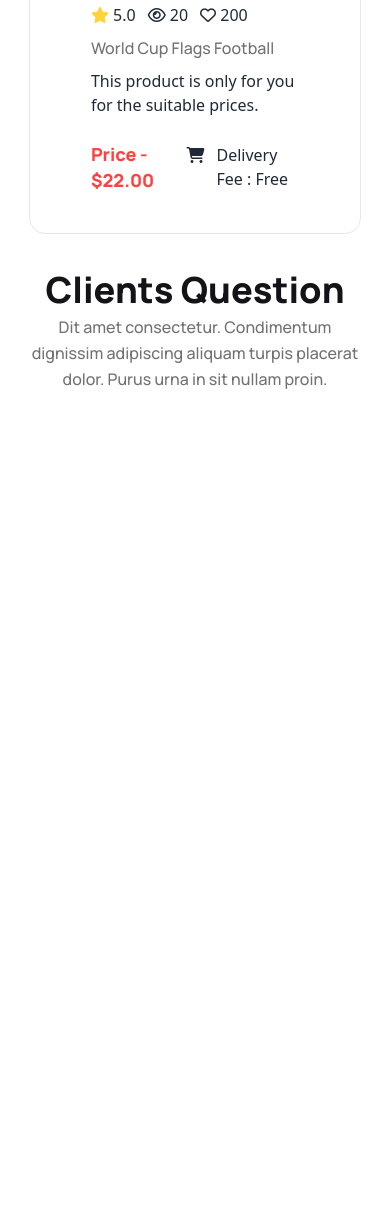
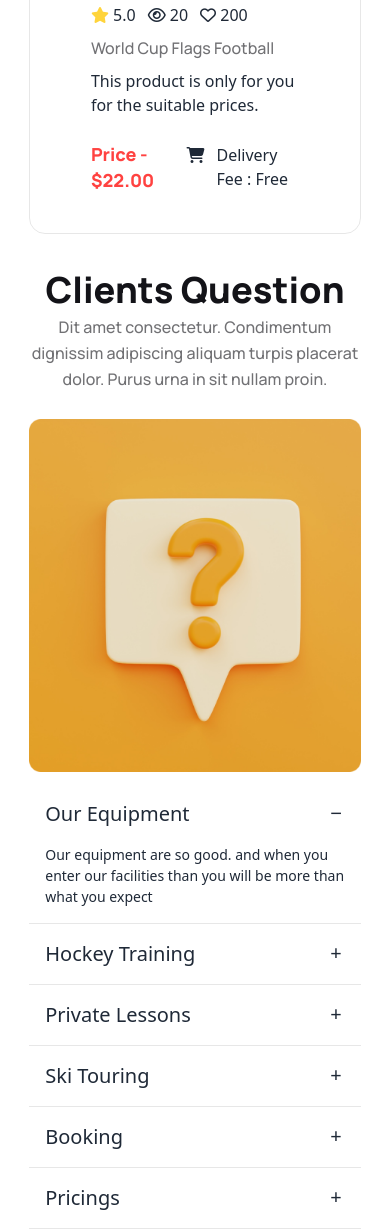
Before and after one commit to Rakibul-Islam11/my-third-project-withtailwind, a plain HTML site: page index.html in a window 390 px wide. Shown: the part 5812-7041 px from the top of the page. Before the commit the page ends 6243 px from the top, so only its background shows below. Drawn offline with nearby package versions, Linux system fonts and the light colour scheme.

Commit message:
equipment section done

```diff
--- a/index.html
+++ b/index.html
@@ -411,5 +411,70 @@ enim sagittis turpis in magna. Id et sed euismod natoque amet nunc morbi nulla.
   </div>
 </section>
 <!--clint_question_section end-->
+<!--our equpment section start-->
+<section class="our_equipment_section_main">
+  <div class="quipment_section_con flex gap-3 flex-col lg:flex-row">
+    <div class="equipment_img">
+      <img src="images/11.png" alt="quip img">
+    </div>
+    <div class="equipment_accordion ">
+      <div class="accor_for-border  collapse collapse-plus ">
+          <input type="radio" name="my-accordion-3" checked="checked" />
+          <div class="collapse-title text-xl font-medium">
+            Our Equipment
+          </div>
+          <div class="collapse-content">
+            <p>Our equipment are so good. and when you enter our facilities than you will be more than what you expect </p>
+          </div>
+      </div>
+        <div class="accor_for-border collapse collapse-plus">
+          <input type="radio" name="my-accordion-3" />
+          <div class="collapse-title text-xl font-medium">
+            Hockey Training
+          </div>
+          <div class="collapse-content">
+            <p>This traning session is like nor more tried it is like fighiting and recovery</p>
+          </div>
+        </div>
+        <div class="accor_for-border collapse collapse-plus">
+          <input type="radio" name="my-accordion-3" />
+          <div class="collapse-title text-xl font-medium">
+            Private Lessons
+          </div>
+          <div class="collapse-content">
+            <p>Privet session is only for speical persion when they are emnter in this course they making our glorius</p>
+          </div>
+        </div>
+        <div class="accor_for-border collapse collapse-plus">
+          <input type="radio" name="my-accordion-3" />
+          <div class="collapse-title text-xl font-medium">
+            Ski Touring
+          </div>
+          <div class="collapse-content">
+            <p>Skie tour make you cool little bit</p>
+          </div>
+        </div>
+        <div class="accor_for-border collapse collapse-plus">
+          <input type="radio" name="my-accordion-3" />
+          <div class="collapse-title text-xl font-medium">
+            Booking
+          </div>
+          <div class="collapse-content">
+            <p>Booking now our tour facilities and own beautiful dinner at every night.</p>
+          </div>
+        </div>
+        <div class="accor_for-border collapse collapse-plus">
+          <input type="radio" name="my-accordion-3" />
+          <div class="collapse-title text-xl font-medium">
+            Pricings
+          </div>
+          <div class="collapse-content">
+            <p>Our every packages are more suitable and it is make you happy sure</p>
+          </div>
+        </div>
+    </div>
+  </div>
+</section>
+<!--our equpment section end-->
 </body>
 </html>
--- a/style.css
+++ b/style.css
@@ -398,6 +398,30 @@
     font-weight: 500;
     line-height: 26px;
 }
+/* clint_question_section end */
+
+/* our equpment section start */
+.our_equipment_section_main {
+    width: 85%;
+    margin: -3% auto;
+}
+.equipment_img {
+    width: 35%;
+}
+.equipment_accordion {
+    width: 75%;
+    margin-top: -2%;
+}
+.accor_for-border {
+
+    border-bottom: 1px solid rgba(19, 19, 24, 0.10);
+    border-radius: 0 !important;
+    -webkit-border-radius: 0 !important;
+    -moz-border-radius: 0 !important;
+    -ms-border-radius: 0 !important;
+    -o-border-radius: 0 !important;
+}
+/* our equpment section end */
 /*! responsive start here */
 /* header responsive start */
 @media only screen and (max-width: 472px) {
@@ -546,3 +570,26 @@
     }
 }
 /* clint_question_section responsive end */
+
+/* our equpment section respojnsive start */
+@media only screen and (max-width: 1024px) {
+    .equipment_img {
+        width: 100%;
+        margin: auto;
+        justify-content: center;
+
+    }
+    .equipment_img img {
+        margin: auto;
+    }
+    .equipment_accordion {
+        width: 100%;
+        margin: auto;
+    }
+}
+@media only screen and (max-width: 768px) {
+    .collapse-content P {
+        font-size: 14px;
+    }
+}
+/* our equpment section respojnsive end */
```
